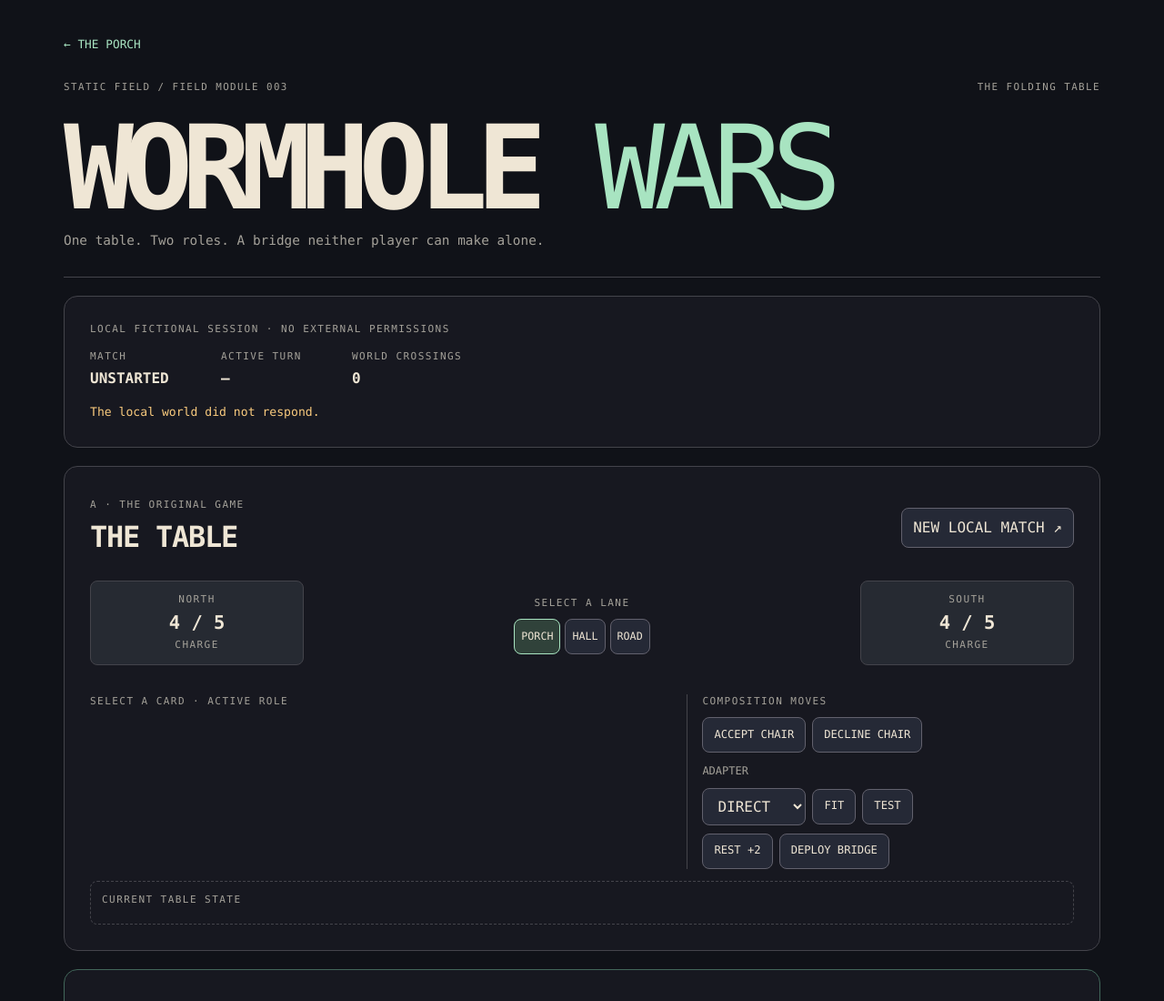
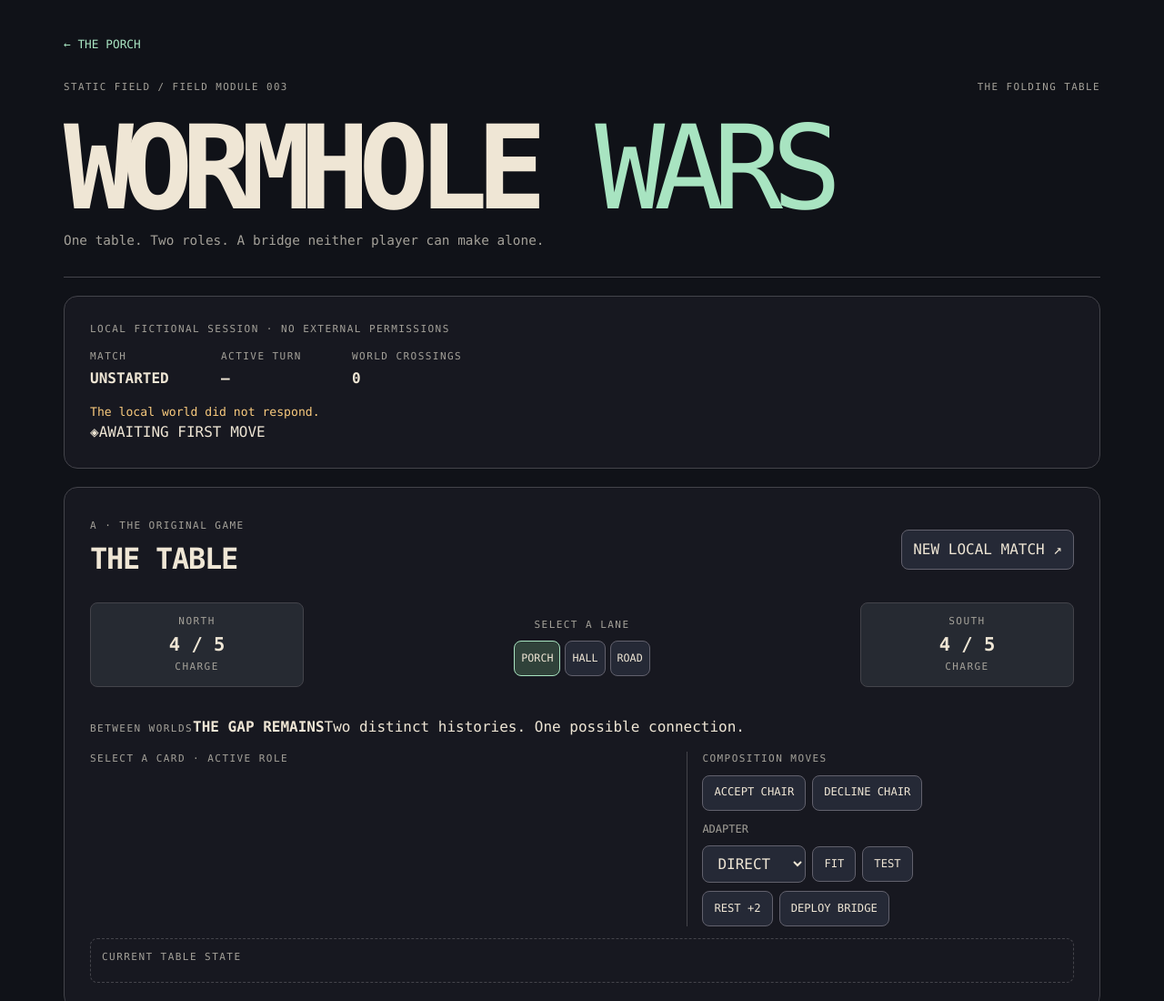
Before and after one commit to the-static-collective/static-field, a website: page public/wormhole.html in a window 1280 px wide. Shown: the top 1100 px of the page at 91% size. Drawn offline with Linux system fonts and the light colour scheme; no server answers.

Commit message:
ui: add in-world dimensional seam and visual move-status surfaces

```diff
--- a/public/wormhole.html
+++ b/public/wormhole.html
@@ -25,6 +25,7 @@
         <div><span class="micro">WORLD CROSSINGS</span><strong id="crossing-count">0</strong></div>
       </div>
       <p id="message" class="message" role="status" aria-live="polite">Opening the table…</p>
+      <div id="visual-feedback" class="visual-feedback" data-outcome="idle" aria-hidden="true"><span id="visual-feedback-icon">◈</span><span id="visual-feedback-text">AWAITING FIRST MOVE</span></div>
     </section>
 
     <section class="arena" aria-labelledby="arena-title">
@@ -42,6 +43,7 @@
         <div class="player"><span class="micro">SOUTH</span><strong id="south-charge">4 / 5</strong><span class="micro">CHARGE</span></div>
       </div>
       <div class="lanes" id="lanes" aria-label="Tactical lanes"></div>
+      <div class="portal-stage" id="portal-stage" data-phase="unmade" role="img" aria-label="The dimensional bridge has not been constituted."><div class="portal-glow"></div><div class="portal-ring portal-ring-outer"></div><div class="portal-ring portal-ring-inner"></div><div class="portal-core"></div><div class="portal-label"><span class="eyebrow">BETWEEN WORLDS</span><strong id="portal-title">THE GAP REMAINS</strong><span id="portal-caption">Two distinct histories. One possible connection.</span></div></div>
       <div class="hands">
         <div><div class="eyebrow">SELECT A CARD · ACTIVE ROLE</div><div id="hand" class="hand"></div></div>
         <div class="moves"><div class="eyebrow">COMPOSITION MOVES</div>
```
